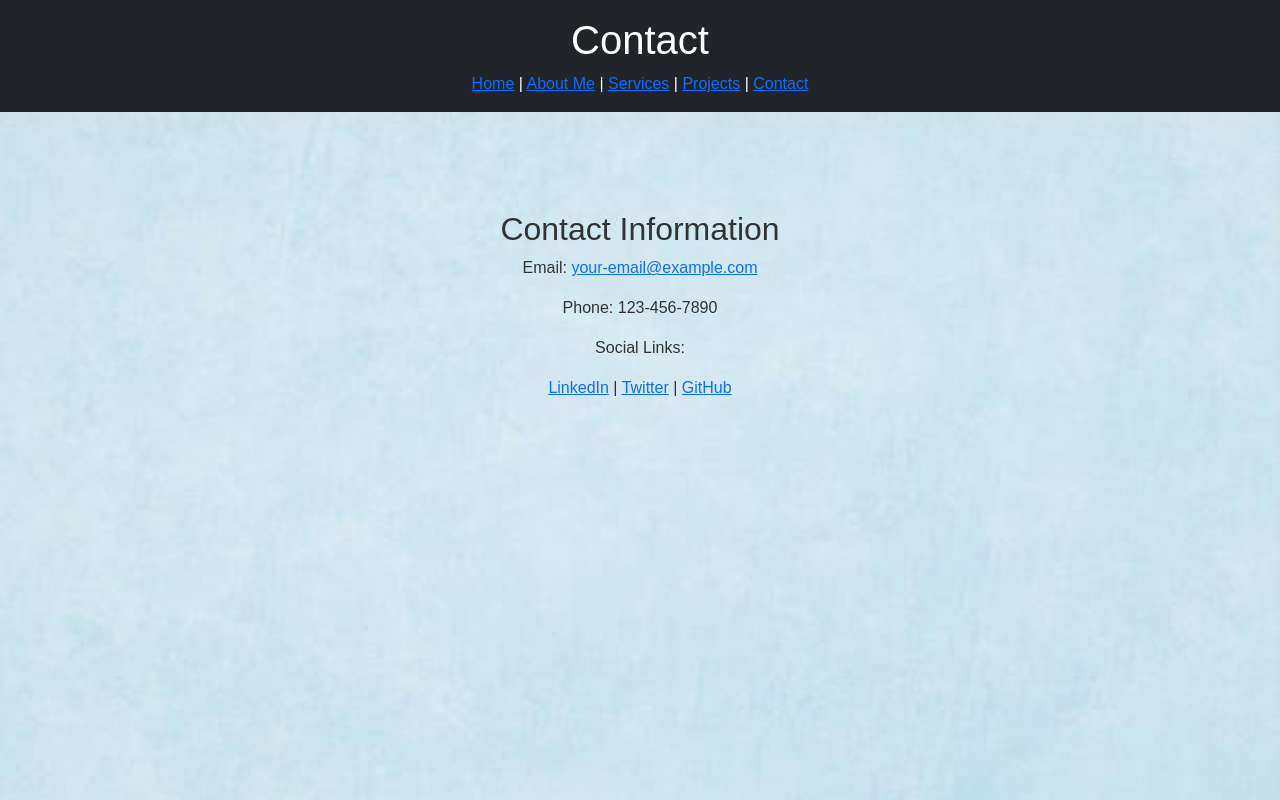
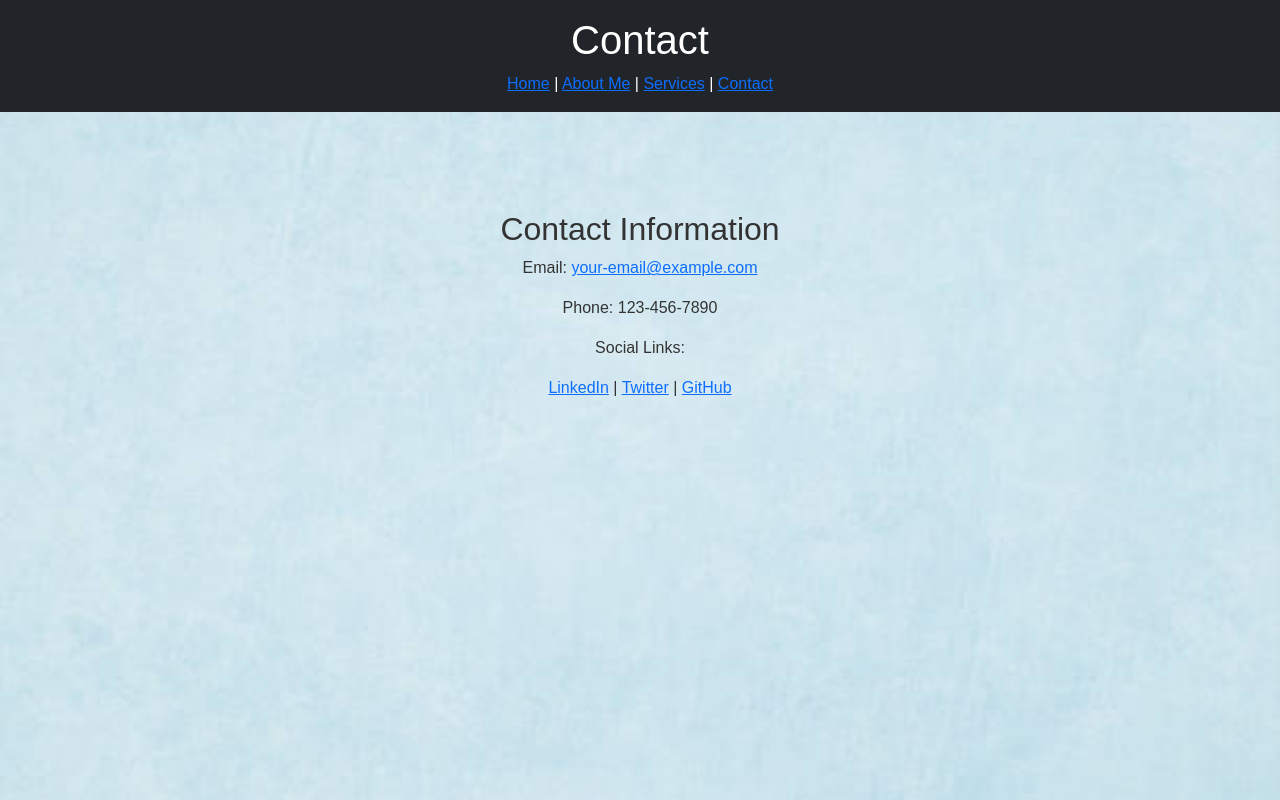
Before and after one commit to Aulrich-tech/ProjectCIC, a plain HTML site: page contact.html in a window 1280 px wide. Drawn offline with nearby package versions, Linux system fonts and the light colour scheme.

Commit message:
Update contact.html

```diff
--- a/contact.html
+++ b/contact.html
@@ -16,7 +16,6 @@
             <a href="home.html">Home</a> |
             <a href="about.html">About Me</a> |
             <a href="services.html">Services</a> |
-            <a href="projects.html">Projects</a> |
             <a href="contact.html">Contact</a>
         </nav>
     </header>
```
